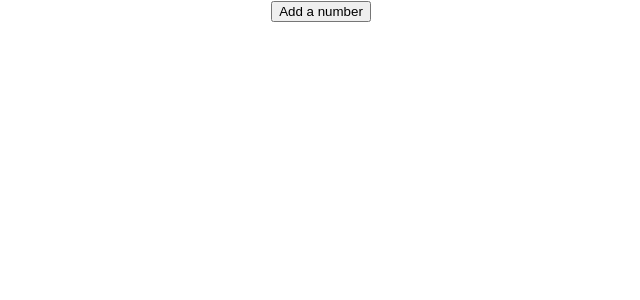
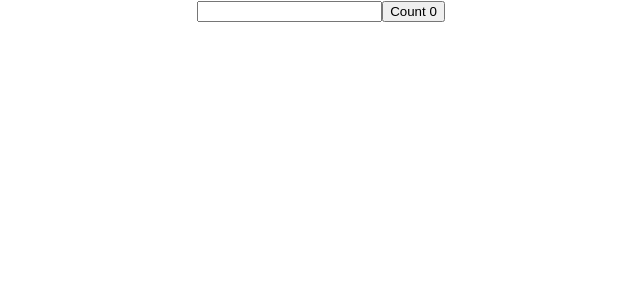
Before and after one commit to priyankarajana01/React-JS-Tutorial, a React (Create React App) app: page / in a window 1280 px wide. Shown: the top 300 px of the page, without its empty margins (319-959 px from the left). Built offline with nearby package versions, Linux system fonts and the light colour scheme.

Commit message:
useeffect

```diff
--- a/src/App.js
+++ b/src/App.js
@@ -43,6 +43,7 @@
 import HookCounterTwo from './components/HookCounterTwo';
 import HookCounterThree from './components/HookCounterThree';
 import HookCounterFour from './components/HookCounterFour';
+import HookCounterOne from './components/HookCounterOne';
 
 function App() {
   return (
@@ -116,7 +117,8 @@
       {/* <HookCounter /> */}
       {/* <HookCounterTwo /> */}
         {/* <HookCounterThree /> */}
-      <HookCounterFour />
+      {/* <HookCounterFour /> */}
+      <HookCounterOne />
 
 
 
--- /dev/null
+++ b/src/components/HookCounterOne.js
@@ -0,0 +1,20 @@
+import React, {useState, useEffect} from 'react'
+
+function HookCounterOne() {
+    const [count, setCount] = useState(0)
+    const [name, setName] = useState('')
+
+    useEffect(() => {
+        console.log('useEffect - updating document title')
+        document.title = `You clicked ${count} times`
+    },[count])
+
+    return (
+        <div>
+            <input type="text" value={name} onChange={e => setName(e.target.value)} />
+            <button onClick={() => setCount(count+1)}> Count {count}</button>
+        </div>
+    )
+}
+
+export default HookCounterOne
```
